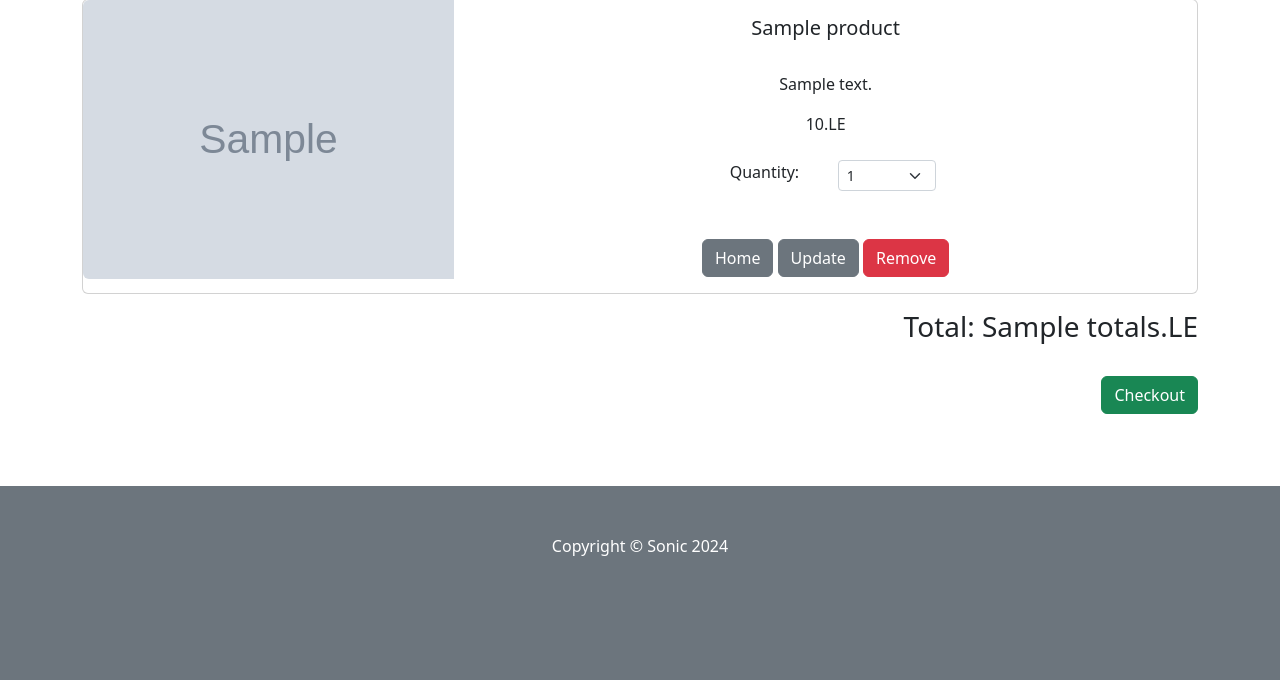
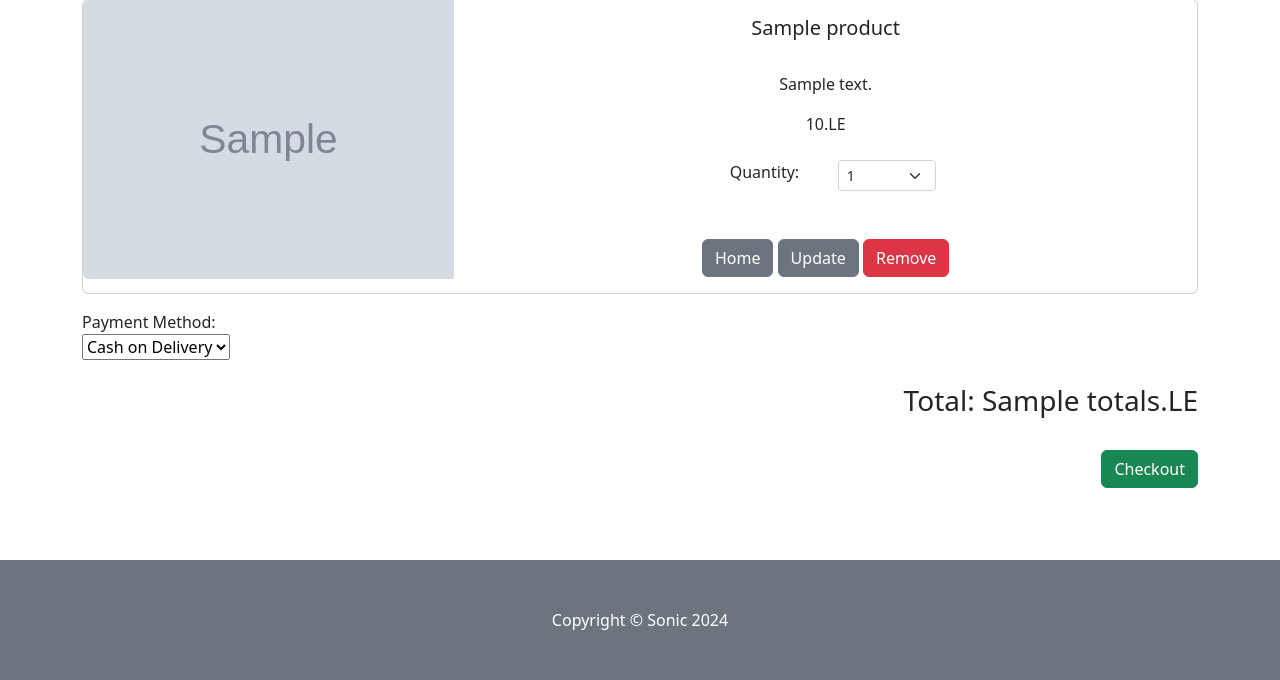
Before and after one commit to Abdallh20/pilotsshop, a Django app: template cart/templates/cart_summary.html in a window 1280 px wide. Shown: the part 644-1324 px from the top of the page. Before the commit the page ends 1200 px from the top, so only its background shows below. Run offline with Django 5.2, Linux system fonts and the light colour scheme; the template is opened without the code that fills it: most values are stand-ins (such as "Sample title", 1, 10 or a date in 2020); grey boxes marked "Sample" are stand-in pictures; some libraries are stand-ins or nearby versions.

Commit message:
Initial Commit

```diff
--- a/cart/templates/cart_summary.html
+++ b/cart/templates/cart_summary.html
@@ -82,7 +82,11 @@
 
 
     {% endfor %}
-
+        <label for="payment_method">Payment Method:</label><br>
+        <select id="payment_method" name="payment_method" required>
+            <option value="cod">Cash on Delivery</option>
+            <option value="online">Online Payment</option>
+        </select><br><br>
         <div align="right">
             <h3>Total: {{ totals }}.LE</h3>
 
```
